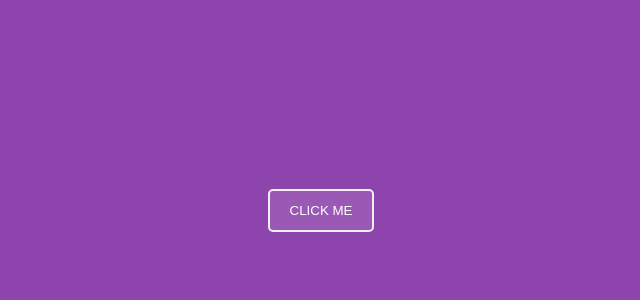
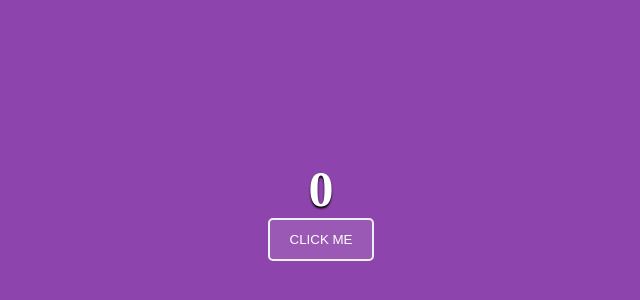
Before and after one commit to Surbhisaga/my_react_project, a React (Create React App) app: page / in a window 1280 px wide. Shown: the part 190-490 px from the top of the page, without its empty margins (319-959 px from the left). Built offline with nearby package versions, Linux system fonts and the light colour scheme; a web font is replaced by a local one.

Commit message:
clicked event

```diff
--- a/src/App.jsx
+++ b/src/App.jsx
@@ -1,14 +1,22 @@
 import React, { useState } from 'react';
 
+
+
 const App = () => {
+    //count
+    const state = useState();
+    const[count , setCount] = useState(0);
+
     const purple  = '#8e44ad';
+
     //array de-structuring
     const [bg , setBg ] = useState(purple);
 
     const [name,setName] = useState('Click Me');
 
     const bgChange = () => {
-        // console.log("clicked");
+        setCount(count + 1);
+        // console.log("clicked "+count++);
         let newBg ="#34495e";
         setBg(newBg);
         setName('ouch!! ')
@@ -22,7 +30,8 @@ const App = () => {
     return(
         <>
         <div style={{backgroundColor : bg }}>
-            <button onClick={bgChange} onDoubleClick = {bgBack}> {name}</button>
+            <h1> {count} </h1>
+            <button onClick={bgChange} onDoubleClick = {bgBack} > {name}</button>
             {/* <button onMouseEnter={bgChange} onMouseLeave = {bgBack}> {name}</button> */}
         </div>
         </>
--- a/src/index.css
+++ b/src/index.css
@@ -20,6 +20,7 @@ div{
 }
 
 h1{
+  font-size: 50px;
   color: white;
   background: transparent;
   text-shadow: 0px 2px 2px black;
```
